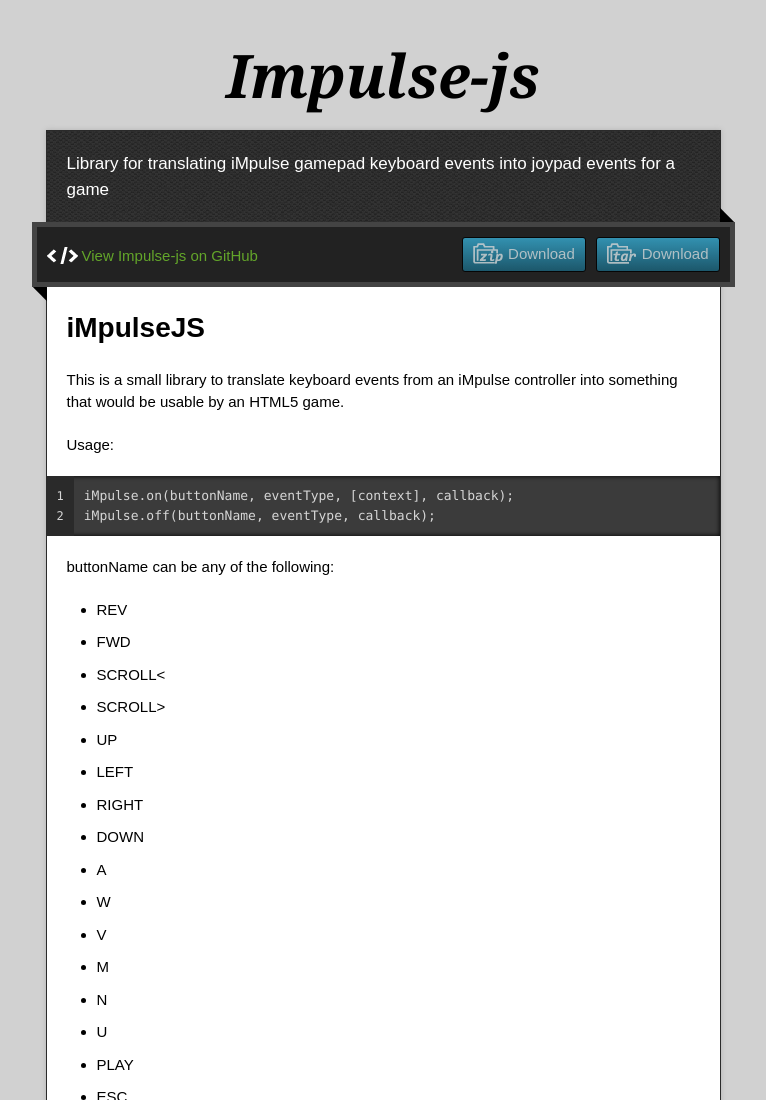
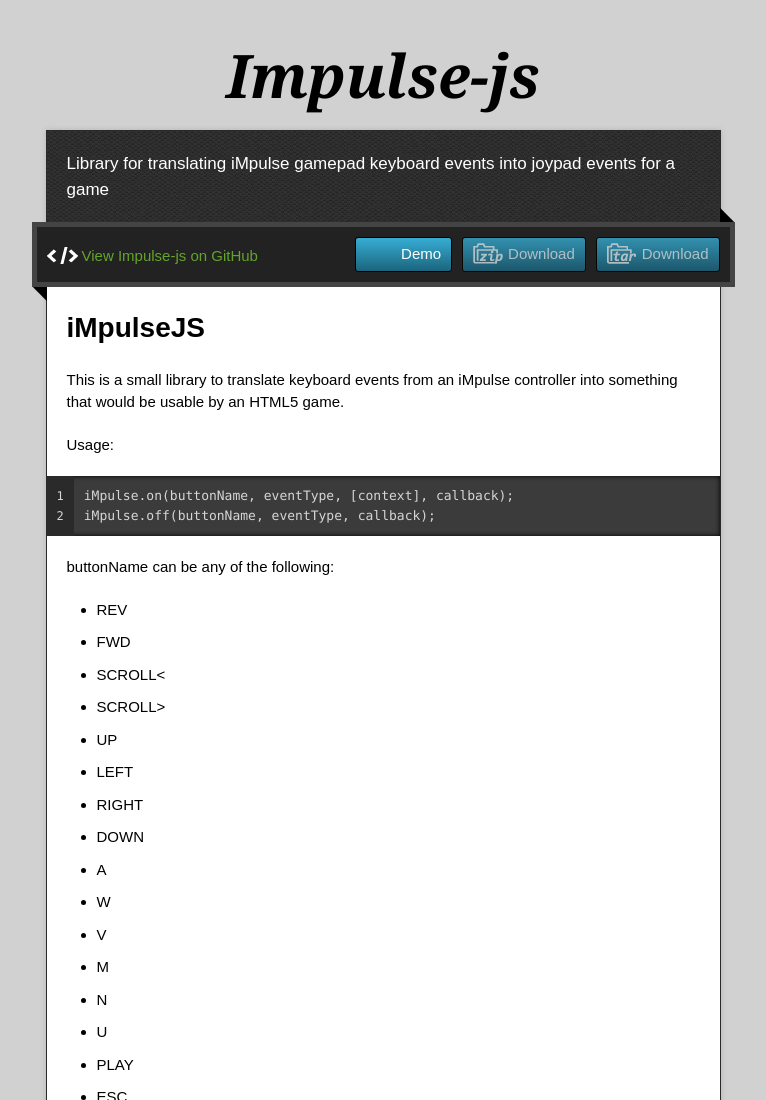
Before and after one commit to Fordi/impulse-js, a plain HTML site: page index.html in a window 1280 px wide. Shown: the top 1100 px of the page, without its empty margins (257-1023 px from the left). Drawn offline with nearby package versions, Linux system fonts and the light colour scheme.

Commit message:
Added link to demo

```diff
--- a/index.html
+++ b/index.html
@@ -31,6 +31,7 @@
         <div class="inner">
           <a href="https://github.com/Fordi/impulse-js/tarball/master" class="download-button tar"><span>Download</span></a>
           <a href="https://github.com/Fordi/impulse-js/zipball/master" class="download-button zip"><span>Download</span></a>
+		  <a href="demo" class="download-button"><span>Demo</span></a>
           <a href="https://github.com/Fordi/impulse-js" class="code">View Impulse-js on GitHub</a>
         </div>
         <span class="blc"></span><span class="trc"></span>
```
